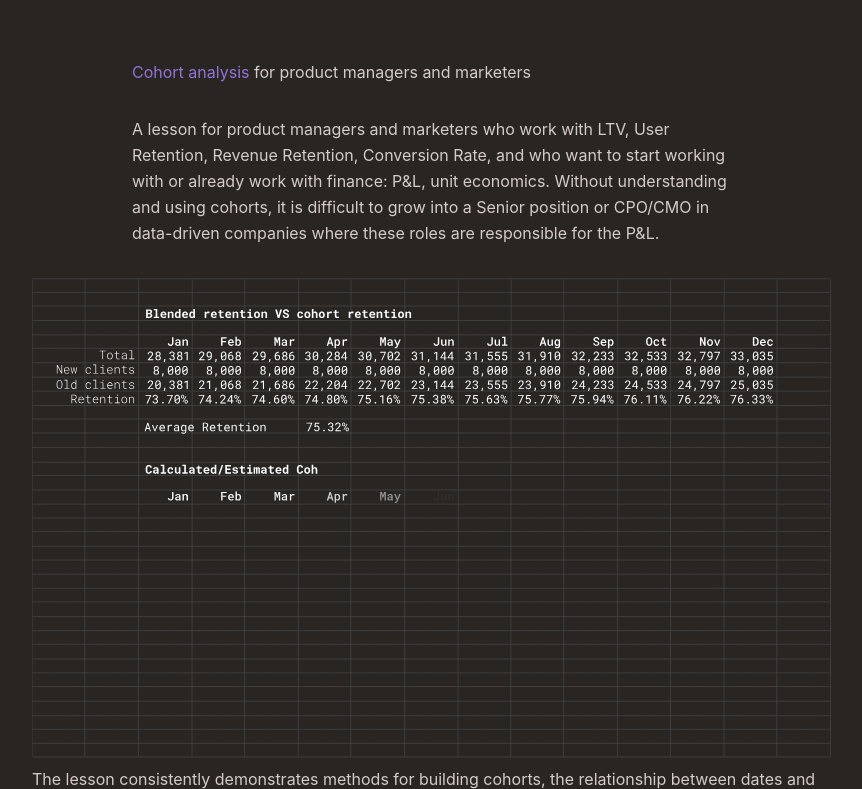
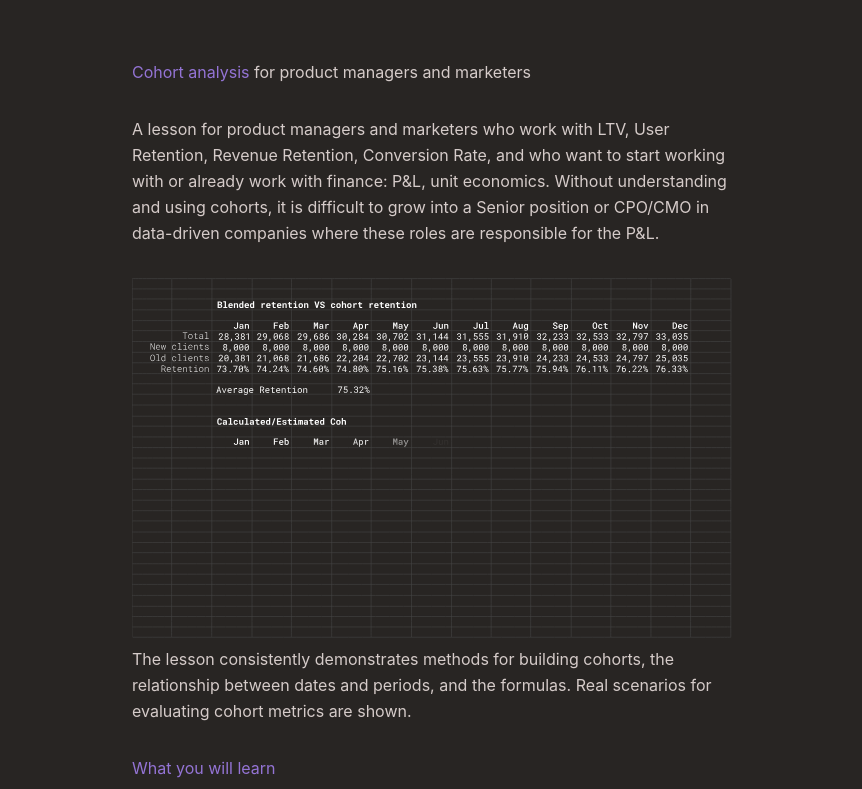
Before and after one commit to achekavy/uconomi, a website: page index.html in a window 1280 px wide. Shown: the top 789 px of the page, without its empty margins (208-1070 px from the left). Drawn offline with Linux system fonts and the light colour scheme.

Commit message:
Update index.html

```diff
--- a/index.html
+++ b/index.html
@@ -19,7 +19,7 @@
 		<p class="mt-2 mb-4 leading-relaxed">
 			A lesson for product managers and marketers who work with LTV, User Retention, Revenue Retention, Conversion Rate, and who want to start working with or already work with finance: P&amp;L, unit economics. Without understanding and using cohorts, it is difficult to grow into a Senior position or CPO/CMO in data-driven companies where these roles are responsible for the P&amp;L.</p>
 	</div>
-	<div class="">
+	<div class="max-w-content mx-auto mb-8">
 		<div id="bm"></div>
 		<p class="mt-2 mb-4 leading-relaxed">
 			The lesson consistently demonstrates methods for building cohorts, the relationship between dates and periods, and the formulas. Real scenarios for evaluating cohort metrics are shown.
```
